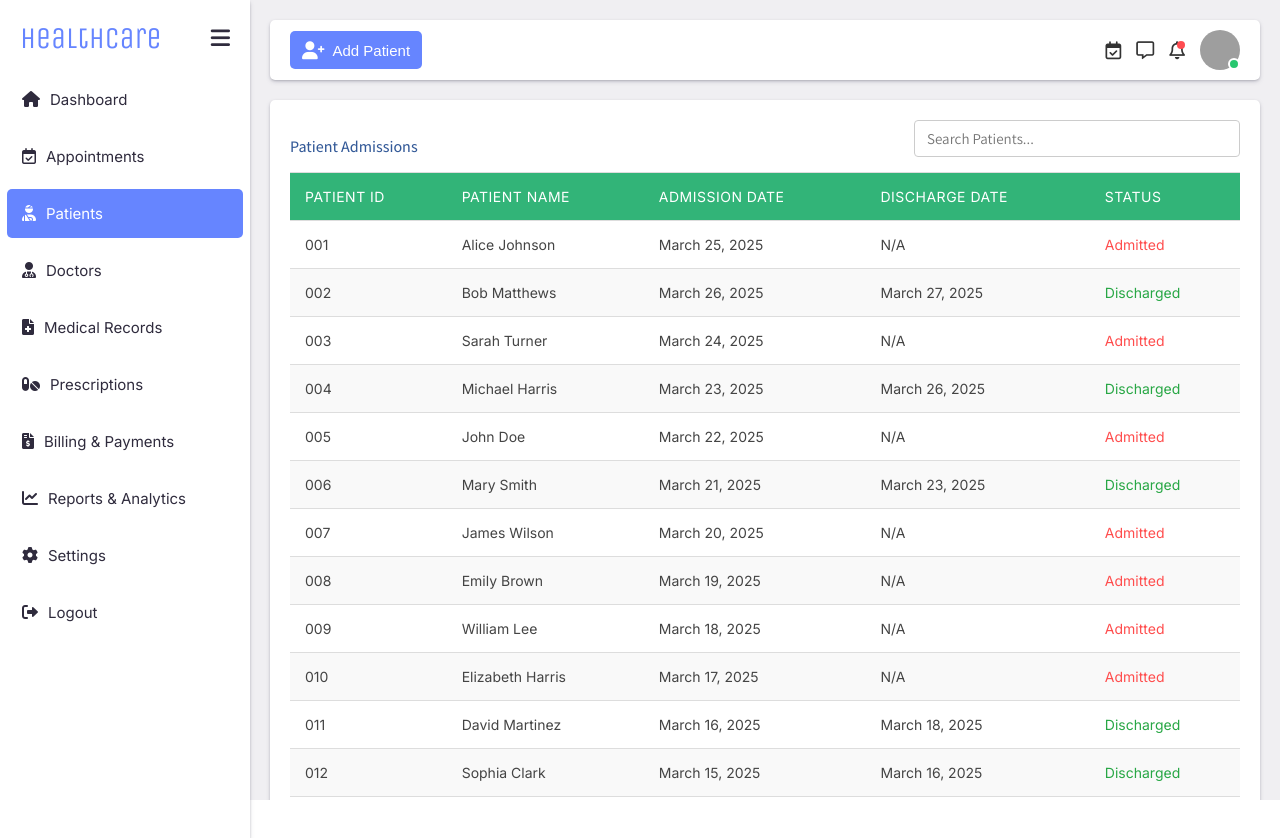
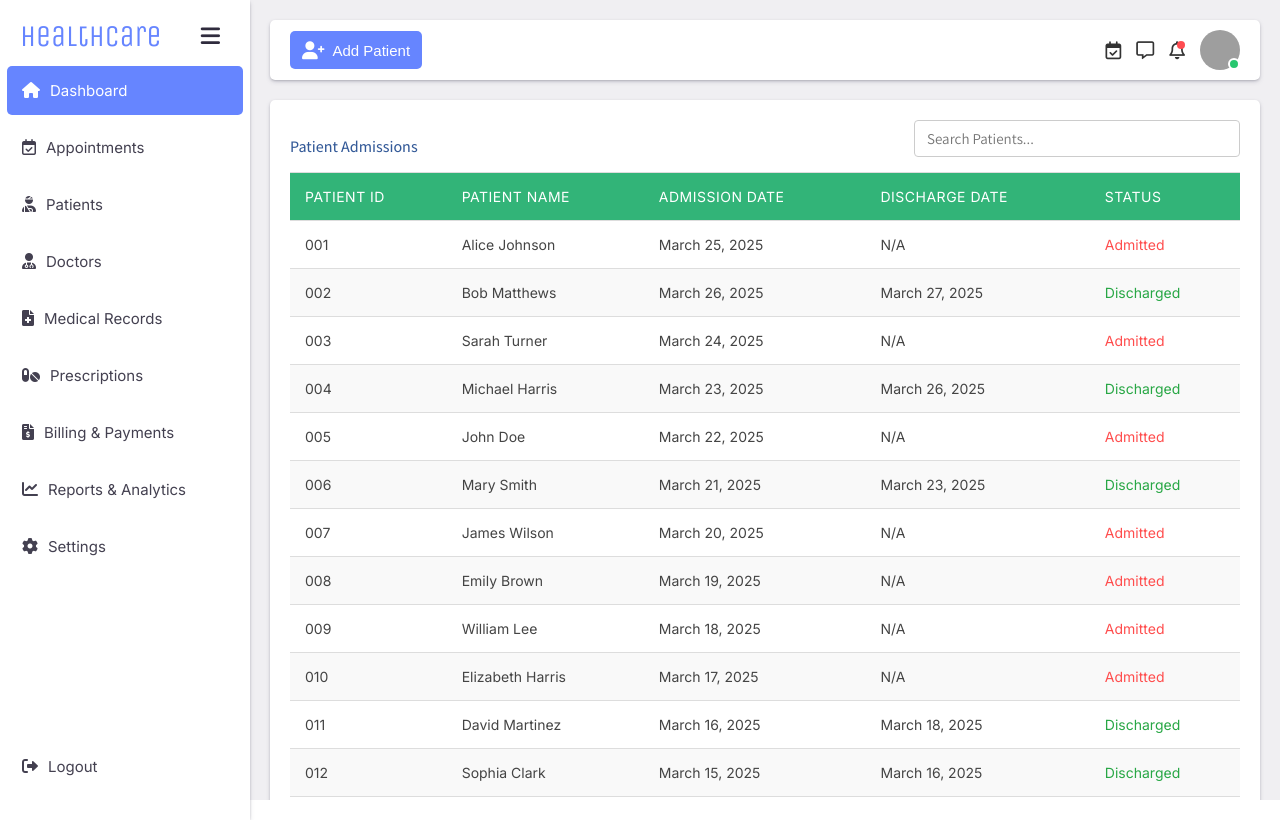
Before and after one commit to joseph-johnson27001/healthcare-dashboard, a Vue app: page /patients in a window 1280 px wide. Built offline with nearby package versions, Linux system fonts and the light colour scheme; grey boxes are pictures that could not be loaded.

Commit message:
Sidebar update

```diff
--- a/src/components/Navigation/SideBar.vue
+++ b/src/components/Navigation/SideBar.vue
@@ -8,9 +8,13 @@
       <li
         v-for="(item, index) in menuItems"
         :key="index"
-        :class="{ 'logout-item': item.name === 'logout' }"
+        :class="{
+          active: activeItem === item.name,
+          'logout-item': item.name === 'logout',
+        }"
+        @click="setActive(item.name)"
       >
-        <router-link :to="item.route" class="nav-link" active-class="active">
+        <router-link :to="item.route" class="sidebar-link">
           <div class="icon-container">
             <i :class="item.icon"></i>
           </div>
@@ -26,6 +30,7 @@ export default {
   name: "SideBar",
   data() {
     return {
+      activeItem: "dashboard",
       collapsed: false,
       menuItems: [
         {
@@ -92,6 +97,9 @@ export default {
     };
   },
   methods: {
+    setActive(item) {
+      this.activeItem = item;
+    },
     toggleCollapse() {
       this.collapsed = !this.collapsed;
     },
@@ -104,7 +112,7 @@ export default {
   width: 250px;
   color: rgba(47, 43, 61);
   min-height: 100vh;
-  padding: 20px 0px;
+  padding: 10px 0px;
   position: relative;
   z-index: 10;
   font-size: 15px;
@@ -139,6 +147,7 @@ export default {
 .sidebar-title i {
   cursor: pointer;
   font-size: 22px;
+  padding: 15px 10px;
 }
 
 .sidebar ul {
@@ -147,25 +156,31 @@ export default {
   flex-grow: 1;
   display: flex;
   flex-direction: column;
+  margin-top: 0;
 }
 
-.nav-link {
-  text-decoration: none;
-  color: inherit;
+.sidebar ul li {
+  padding: 15px 10px;
+  cursor: pointer;
+  border-radius: 5px;
+  margin: 4px 7px;
   display: flex;
   align-items: center;
-  padding: 15px 10px;
-  border-radius: 5px;
-  margin: 4px 7px;
-  transition: background-color 0.3s ease, color 0.3s ease;
+  transition: background-color 0.3s ease;
   white-space: nowrap;
+  color: rgba(47, 43, 61, 0.9);
 }
 
-.nav-link:hover {
+.sidebar ul li.logout-item {
+  margin-top: auto;
+  transition: color 0.3s ease;
+}
+
+.sidebar ul li:hover {
   background-color: #f0f0f1;
 }
 
-.nav-link.active {
+.sidebar ul li.active {
   background: #6685ff;
   color: white;
 }
@@ -175,26 +190,38 @@ export default {
   margin-left: 5px;
 }
 
-.nav-link i {
+.sidebar ul li i {
   font-size: 16px;
 }
 
-.sidebar.collapsed ul {
+.sidebar ul li.active i {
+  color: white;
+}
+
+.sidebar.collapsed ul li,
+.sidebar.collapsed .sidebar-title {
   justify-content: center;
 }
 
-.sidebar.collapsed .nav-link {
-  justify-content: center;
-}
-
-.sidebar.collapsed .nav-link span {
-  display: none;
-}
-
-.sidebar.collapsed .nav-link i {
+.sidebar.collapsed ul li i {
   margin: 0;
   padding: 10px;
   font-size: 18px;
+  display: flex;
+  justify-content: center;
+  align-items: center;
+}
+
+.sidebar.collapsed {
+  margin-left: 0px;
+  margin-right: 0px;
+}
+
+.sidebar-link {
+  text-decoration: none;
+  color: inherit;
+  display: flex;
+  align-items: center;
 }
 
 @media (max-width: 700px) {
--- a/src/views/DashboardPage.vue
+++ b/src/views/DashboardPage.vue
@@ -15,20 +15,20 @@
 
     <!-- Tables Section -->
     <div class="tables-section">
-      <TableCard>
+      <ContainerCard>
         <DoctorLocationTable :doctors="doctors" />
-      </TableCard>
+      </ContainerCard>
 
-      <TableCard>
+      <ContainerCard>
         <PatientAdmissionTable :patients="patients" />
-      </TableCard>
+      </ContainerCard>
     </div>
   </div>
 </template>
 
 <script>
 import KPICard from "@/components/UI/KPICard.vue";
-import TableCard from "@/components/UI/ContainerCard.vue";
+import ContainerCard from "@/components/UI/ContainerCard.vue";
 import PatientAdmissionTable from "@/components/Tables/PatientAdmissionTable.vue";
 import DoctorLocationTable from "@/components/Tables/DoctorLocationTable.vue";
 
@@ -36,7 +36,7 @@ export default {
   name: "DashboardPage",
   components: {
     KPICard,
-    TableCard,
+    ContainerCard,
     PatientAdmissionTable,
     DoctorLocationTable,
   },
--- a/src/views/DoctorsPage.vue
+++ b/src/views/DoctorsPage.vue
@@ -1,17 +1,17 @@
 <template>
-  <TableCard>
+  <ContainerCard>
     <FullDoctorTable :doctors="doctors" />
-  </TableCard>
+  </ContainerCard>
 </template>
 
 <script>
 import FullDoctorTable from "@/components/Tables/FullDoctorTable.vue";
-import TableCard from "@/components/UI/ContainerCard.vue";
+import ContainerCard from "@/components/UI/ContainerCard.vue";
 
 export default {
   components: {
     FullDoctorTable,
-    TableCard,
+    ContainerCard,
   },
   data() {
     return {
--- a/src/views/PatientsPage.vue
+++ b/src/views/PatientsPage.vue
@@ -1,17 +1,17 @@
 <template>
-  <TableCard>
+  <ContainerCard>
     <FullPatientTable :patients="patients" />
-  </TableCard>
+  </ContainerCard>
 </template>
 
 <script>
 import FullPatientTable from "@/components/Tables/FullPatientTable.vue";
-import TableCard from "@/components/UI/ContainerCard.vue";
+import ContainerCard from "@/components/UI/ContainerCard.vue";
 
 export default {
   components: {
     FullPatientTable,
-    TableCard,
+    ContainerCard,
   },
   data() {
     return {
```
